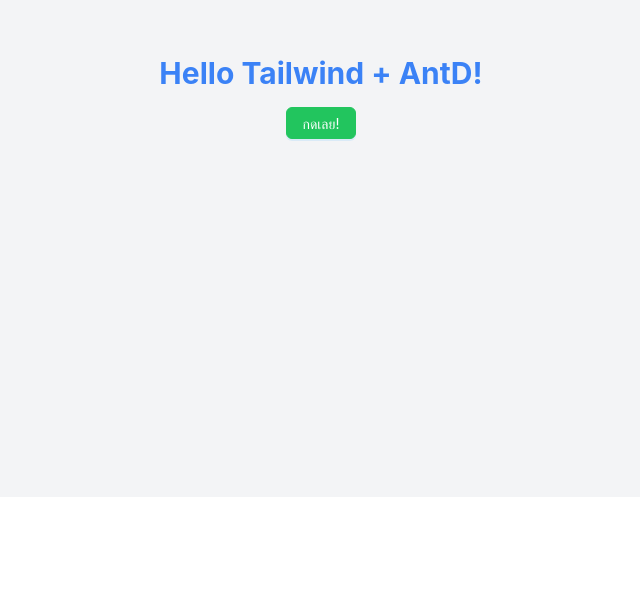
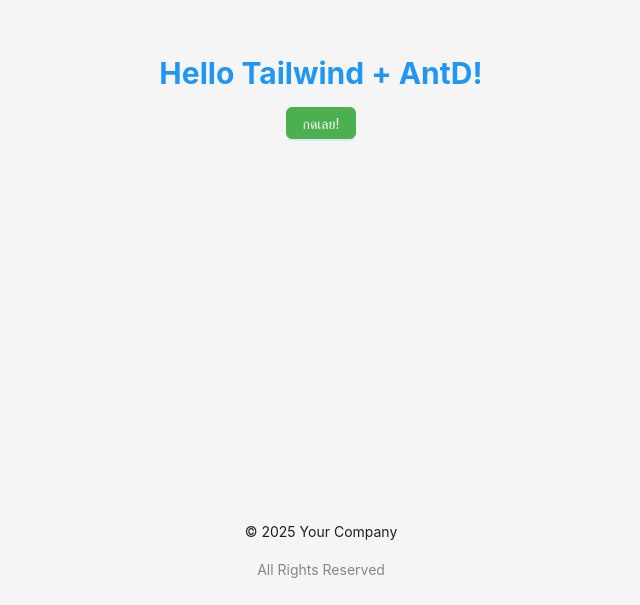
Before and after one commit to patt502090/tourist, a React (Create React App) app in the folder frontend/: page / in a window 1280 px wide. Shown: the part 303-908 px from the top of the page, without its empty margins (319-959 px from the left). Before the commit the page ends 800 px from the top, so only its background shows below. Built offline with nearby package versions, Linux system fonts and the light colour scheme.

Commit message:
mui-component installed

```diff
--- a/frontend/package.json
+++ b/frontend/package.json
@@ -3,6 +3,7 @@
   "version": "0.1.0",
   "private": true,
   "dependencies": {
+    "@material-tailwind/react": "^2.1.10",
     "@tailwindcss/vite": "^4.0.7",
     "@testing-library/dom": "^10.4.0",
     "@testing-library/jest-dom": "^6.6.3",
--- a/frontend/src/App.js
+++ b/frontend/src/App.js
@@ -1,12 +1,15 @@
 import { Button } from "antd";
+import UserLayout from "./components/UserLayout";
 
 export default function App() {
   return (
+    <UserLayout>
     <div className="flex flex-col items-center justify-center min-h-screen bg-gray-100">
       <h1 className="text-3xl font-bold text-blue-500 mb-4">Hello Tailwind + AntD!</h1>
       <Button type="primary" className="!bg-green-500 !border-green-500 hover:!bg-green-600">
         กดเลย!
       </Button>
     </div>
+    </UserLayout>
   );
 }
--- /dev/null
+++ b/frontend/src/components/Footer.js
@@ -0,0 +1,20 @@
+import React from 'react';
+import { Layout, Typography, Space } from 'antd';
+
+const { Footer } = Layout;
+const { Text } = Typography;
+
+const AppFooter = () => {
+  return (
+    <Layout>
+      <Footer style={{ textAlign: 'center' }}>
+        <Space direction="vertical" size="middle">
+          <Text>© 2025 Your Company</Text>
+          <Text type="secondary">All Rights Reserved</Text>
+        </Space>
+      </Footer>
+    </Layout>
+  );
+};
+
+export default AppFooter;
--- /dev/null
+++ b/frontend/src/components/Navbar.js
@@ -0,0 +1,53 @@
+// import React, { useState } from 'react';
+// import LeftMenu from './LeftMenu';
+// import RightMenu from './RightMenu';
+// import { Drawer, Button } from 'antd';
+// import { MenuOutlined } from '@ant-design/icons'; // ใช้แทน Icon type="align-right"
+
+// const AppNavbar = () => {
+//   const [visible, setVisible] = useState(false);
+
+//   const showDrawer = () => {
+//     setVisible(true);
+//   };
+
+//   const onClose = () => {
+//     setVisible(false);
+//   };
+
+//   return (
+//     <nav className="menu">
+//       <div className="menu__logo">
+//         <a href="">Logo</a>
+//       </div>
+//       <div className="menu__container">
+//         <div className="menu_left">
+//           <LeftMenu mode="horizontal" />
+//         </div>
+//         <div className="menu_right">
+//           <RightMenu mode="horizontal" />
+//         </div>
+//         <Button
+//           className="menu__mobile-button"
+//           type="primary"
+//           onClick={showDrawer}
+//         >
+//           <MenuOutlined /> {/* ใช้ MenuOutlined แทน Icon type="align-right" */}
+//         </Button>
+//         <Drawer
+//           title="Basic Drawer"
+//           placement="right"
+//           className="menu_drawer"
+//           closable={false}
+//           onClose={onClose}
+//           visible={visible}
+//         >
+//           <LeftMenu mode="inline" />
+//           <RightMenu mode="inline" />
+//         </Drawer>
+//       </div>
+//     </nav>
+//   );
+// };
+
+// export default AppNavbar;
--- /dev/null
+++ b/frontend/src/components/UserLayout.js
@@ -0,0 +1,17 @@
+import React from "react";
+import AppFooter from "./Footer";
+import AppNavbar from "./Navbar";
+
+const UserLayout = ({ children }) => {
+  return (
+    <div>
+      {/* <AppNavbar /> */}
+
+      <main>{children}</main>
+
+      <AppFooter />
+    </div>
+  );
+};
+
+export default UserLayout;
--- a/frontend/src/index.js
+++ b/frontend/src/index.js
@@ -3,12 +3,14 @@
 import './index.css';
 import App from './App';
 import reportWebVitals from './reportWebVitals';
-import { BrowserRouter } from "react-router";
+import { BrowserRouter, Route, Routes } from "react-router";
 
 const root = ReactDOM.createRoot(document.getElementById('root'));
 root.render(
   <BrowserRouter>
-    <App />
+    <Routes>
+      <Route path="/" element={<App />} />
+    </Routes>
   </BrowserRouter>
 );
 
--- a/frontend/tailwind.config.js
+++ b/frontend/tailwind.config.js
@@ -1,5 +1,6 @@
+const withMT = require("@material-tailwind/react/utils/withMT");
 /** @type {import('tailwindcss').Config} */
-module.exports = {
+module.exports = withMT({
   content: [
     "./src/**/*.{js,jsx,ts,tsx}",
   ],
@@ -7,4 +8,4 @@
     extend: {},
   },
   plugins: [],
-}
+})
```
Also changed, not shown: 1 other file (tests, documents, lock files or other folders).
